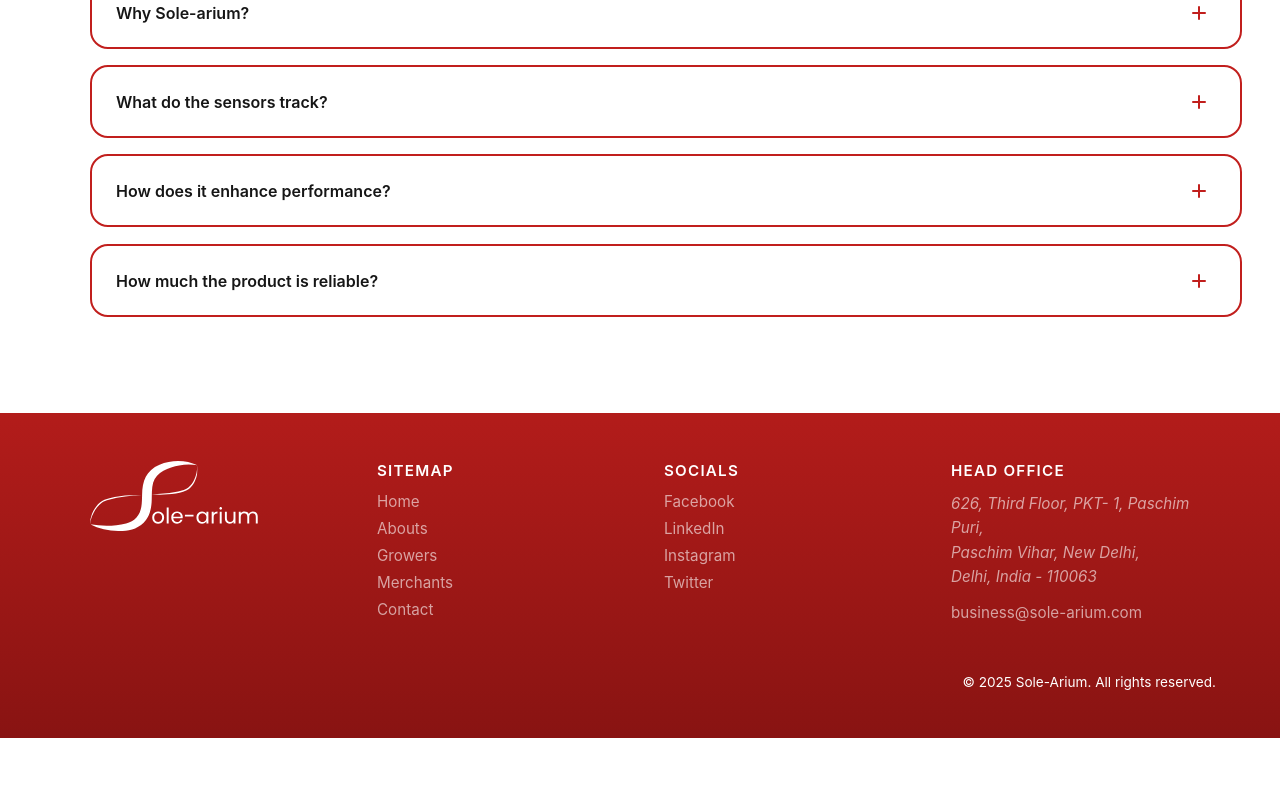
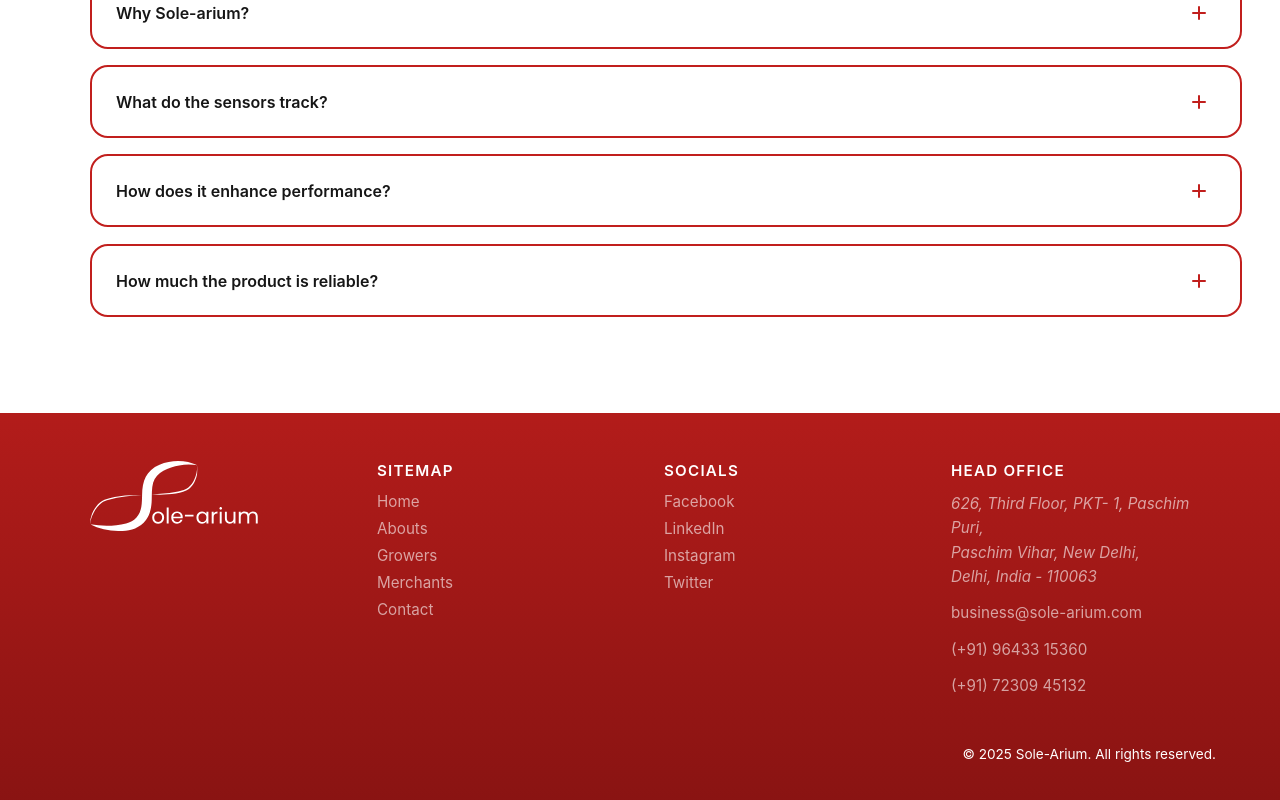
Before and after one commit to Arun5420/solearium-website, a React (Vite) app: page / in a window 1280 px wide. Shown: the part 4221-5021 px from the top of the page. Before the commit the page ends 4959 px from the top, so only its background shows below. Built offline with nearby package versions, Linux system fonts and the light colour scheme; a web font is replaced by a local one.

Commit message:
restored footer to original

```diff
--- a/src/components/global/footer/Footer.jsx
+++ b/src/components/global/footer/Footer.jsx
@@ -35,6 +35,8 @@ export default function Footer() {
              Delhi, India - 110063
           </address>
           <a href="mailto:solearium@gmail.com" className="footer__contact">business@sole-arium.com</a>
+          <a href="tel:+919643315360" className="footer__contact">(+91) 96433 15360</a>
+          <a href="tel:+917230945132" className="footer__contact">(+91) 72309 45132</a>
         </div>
       </div>
       <div className="footer__bottom" data-animate="reveal-up" data-animate-delay="0.7s">
```
